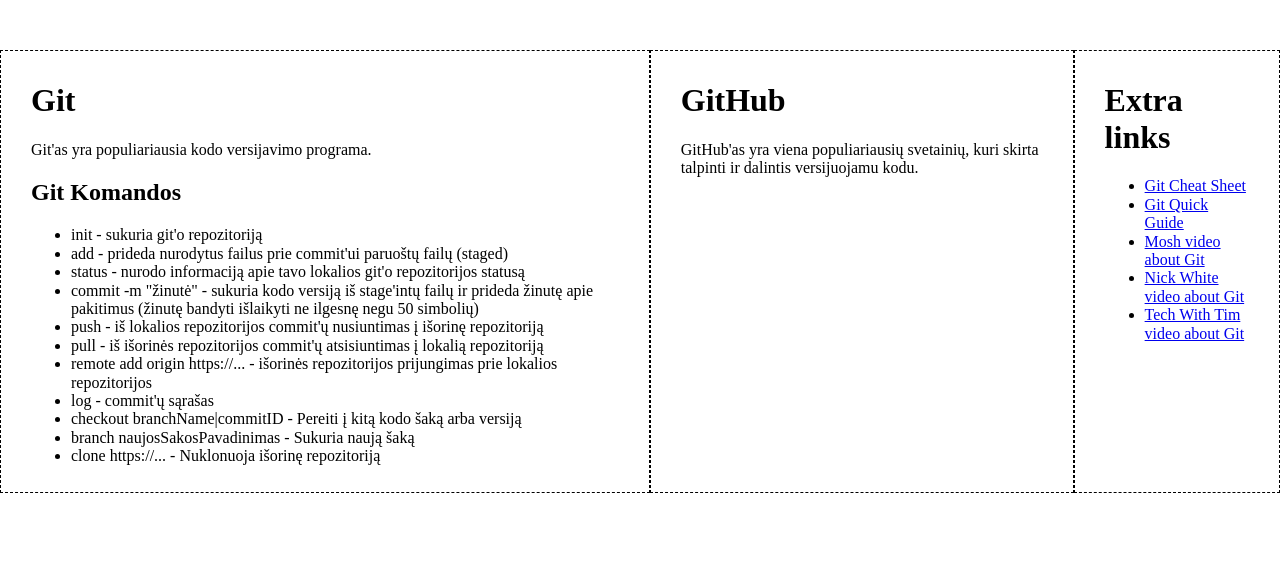
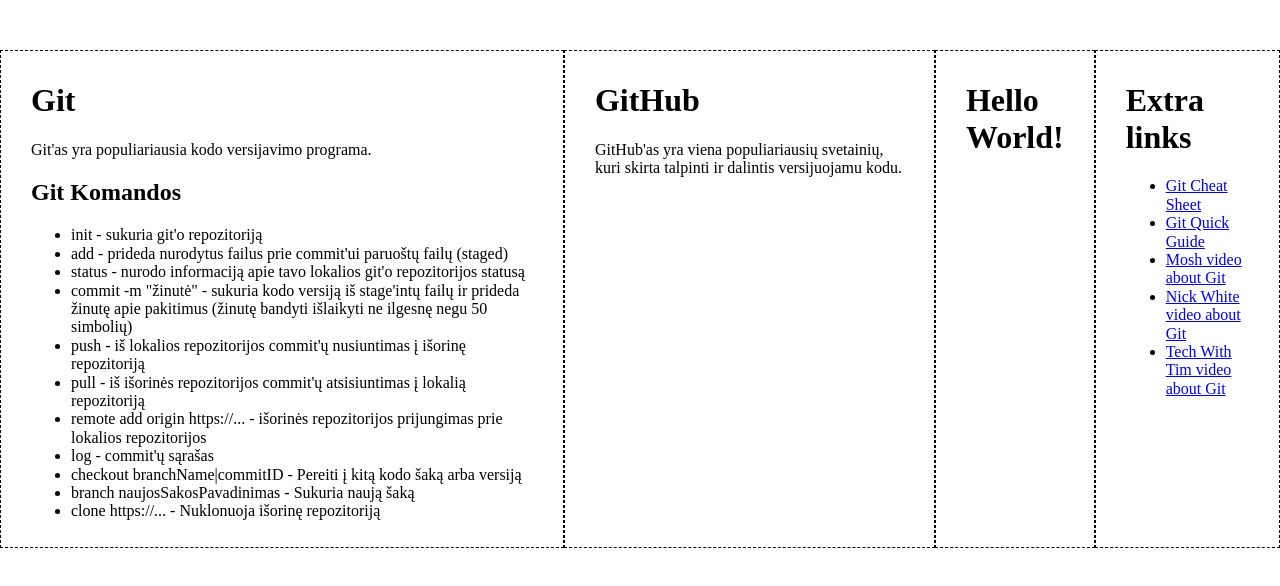
Before and after one commit to BanRokas/heyHou, a plain HTML site: page index.html in a window 1280 px wide. Drawn offline with nearby package versions, Linux system fonts and the light colour scheme.

Commit message:
hello world

```diff
--- a/index.html
+++ b/index.html
@@ -1,5 +1,6 @@
 <!DOCTYPE html>
 <html lang="en">
+
 <head>
   <meta charset="UTF-8">
   <meta http-equiv="X-UA-Compatible" content="IE=edge">
@@ -8,6 +9,7 @@
   <link rel="stylesheet" href="./styles/main.css">
   <script src="./scripts/main.js" defer></script>
 </head>
+
 <body>
   <main>
     <section id="git">
@@ -20,7 +22,8 @@
         <li>init - sukuria git'o repozitoriją</li>
         <li>add - prideda nurodytus failus prie commit'ui paruoštų failų (staged)</li>
         <li>status - nurodo informaciją apie tavo lokalios git'o repozitorijos statusą</li>
-        <li>commit -m "žinutė" - sukuria kodo versiją iš stage'intų failų ir prideda žinutę apie pakitimus (žinutę bandyti išlaikyti ne ilgesnę negu 50 simbolių)</li>
+        <li>commit -m "žinutė" - sukuria kodo versiją iš stage'intų failų ir prideda žinutę apie pakitimus (žinutę
+          bandyti išlaikyti ne ilgesnę negu 50 simbolių)</li>
         <li>push - iš lokalios repozitorijos commit'ų nusiuntimas į išorinę repozitoriją</li>
         <li>pull - iš išorinės repozitorijos commit'ų atsisiuntimas į lokalią repozitoriją</li>
         <li>remote add origin https://... - išorinės repozitorijos prijungimas prie lokalios repozitorijos</li>
@@ -37,10 +40,14 @@
       </p>
 
     </section>
+    <section id="hello">
+      <h1>Hello World!</h1>
+    </section>
     <section id="links">
       <h1>Extra links</h1>
       <ul>
-        <li><a href="https://education.github.com/git-cheat-sheet-education.pdf" target="_blank">Git Cheat Sheet</a></li>
+        <li><a href="https://education.github.com/git-cheat-sheet-education.pdf" target="_blank">Git Cheat Sheet</a>
+        </li>
         <li><a href="https://rogerdudler.github.io/git-guide/" target="_blank">Git Quick Guide</a></li>
         <li><a href="https://youtu.be/8JJ101D3knE" target="_blank">Mosh video about Git</a></li>
         <li><a href="https://youtu.be/mJ-qvsxPHpY" target="_blank">Nick White video about Git</a></li>
@@ -49,4 +56,5 @@
     </section>
   </main>
 </body>
+
 </html>
```
